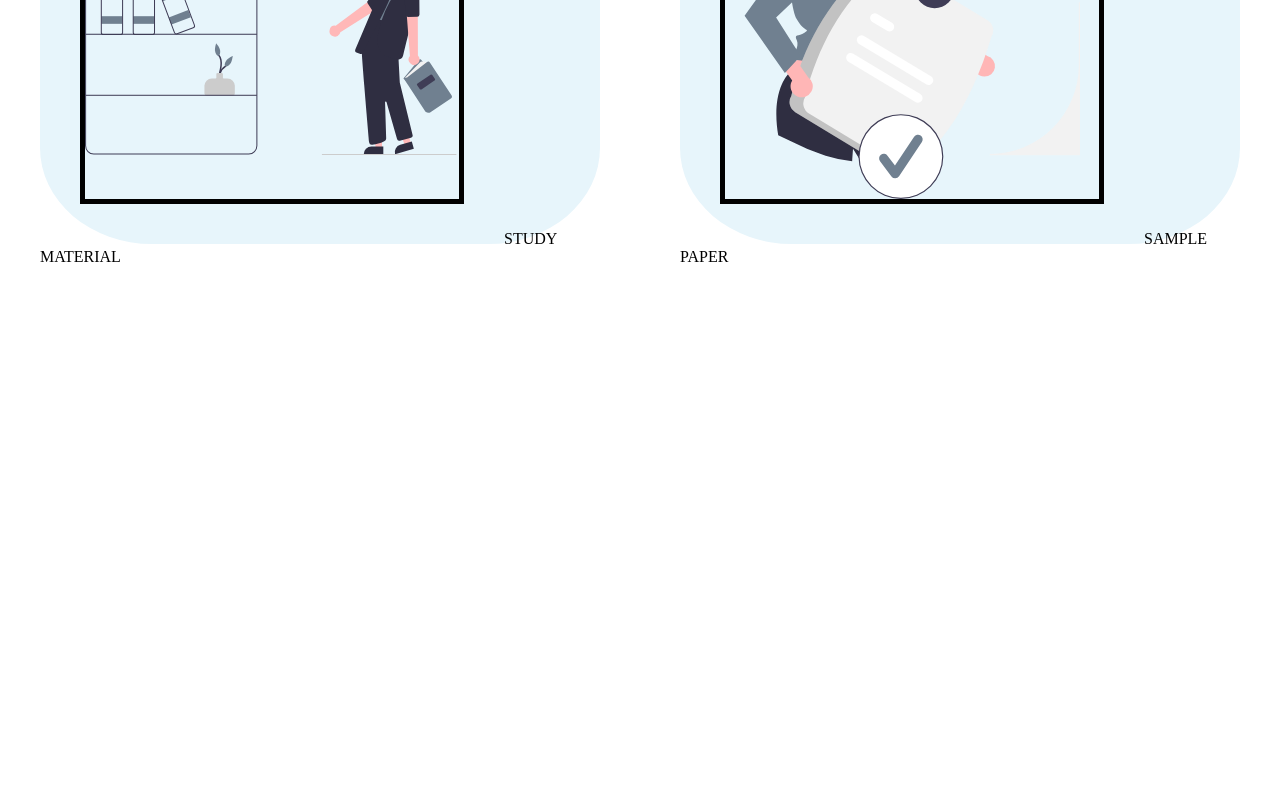
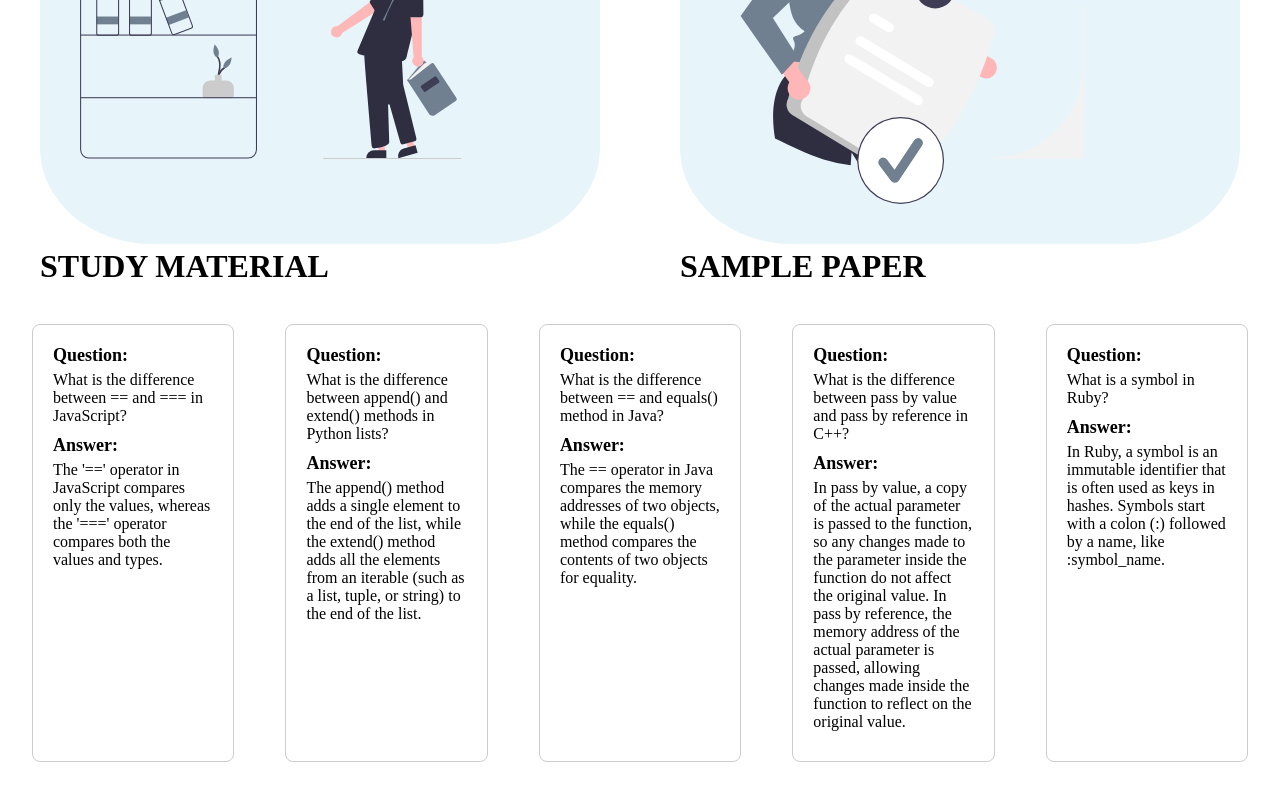
Before and after one commit to Fareed95/Campussory, a React (Vite) app in the folder campussory-fr/: page /prep in a window 1280 px wide. Shown: the part 424-1224 px from the top of the page. Before the commit the page ends 800 px from the top, so only its background shows below. Built offline with nearby package versions, Linux system fonts and the light colour scheme.

Commit message:
junaid push

```diff
--- a/campussory-fr/src/Pages/Prep.jsx
+++ b/campussory-fr/src/Pages/Prep.jsx
@@ -13,6 +13,58 @@ function Prep() {
 <StudyM></StudyM>
 <SampleP></SampleP>
     </div>
+    <div id="questions">
+    <div class="card">
+  <div class="question">
+    <h2>Question:</h2>
+    <p>What is the difference between == and === in JavaScript?</p>
+  </div>
+  <div class="answer">
+    <h2>Answer:</h2>
+    <p>The '==' operator in JavaScript compares only the values, whereas the '===' operator compares both the values and types.</p>
+  </div>
+</div>
+<div class="card">
+  <div class="question">
+    <h2>Question:</h2>
+    <p>What is the difference between append() and extend() methods in Python lists?</p>
+  </div>
+  <div class="answer">
+    <h2>Answer:</h2>
+    <p>The append() method adds a single element to the end of the list, while the extend() method adds all the elements from an iterable (such as a list, tuple, or string) to the end of the list.</p>
+  </div>
+</div>
+<div class="card">
+  <div class="question">
+    <h2>Question:</h2>
+    <p>What is the difference between == and equals() method in Java?</p>
+  </div>
+  <div class="answer">
+    <h2>Answer:</h2>
+    <p>The == operator in Java compares the memory addresses of two objects, while the equals() method compares the contents of two objects for equality.</p>
+  </div>
+</div>
+<div class="card">
+  <div class="question">
+    <h2>Question:</h2>
+    <p>What is the difference between pass by value and pass by reference in C++?</p>
+  </div>
+  <div class="answer">
+    <h2>Answer:</h2>
+    <p>In pass by value, a copy of the actual parameter is passed to the function, so any changes made to the parameter inside the function do not affect the original value. In pass by reference, the memory address of the actual parameter is passed, allowing changes made inside the function to reflect on the original value.</p>
+  </div>
+</div>
+<div class="card">
+  <div class="question">
+    <h2>Question:</h2>
+    <p>What is a symbol in Ruby?</p>
+  </div>
+  <div class="answer">
+    <h2>Answer:</h2>
+    <p>In Ruby, a symbol is an immutable identifier that is often used as keys in hashes. Symbols start with a colon (:) followed by a name, like :symbol_name.</p>
+  </div>
+</div>
+    </div>
     </>
   )
 }
--- a/campussory-fr/src/Styles/Studym.css
+++ b/campussory-fr/src/Styles/Studym.css
@@ -10,7 +10,10 @@ height: 60vh;
 width: 45vw;
 background-color: #e7f5fb;
 margin: 5vh;
-
 border-radius: 20%;
 
 }
+
+.studym img:hover{
+    background-color: #7fb2f4;
+}
--- a/campussory-fr/src/Styles/prep.css
+++ b/campussory-fr/src/Styles/prep.css
@@ -2,3 +2,63 @@
     display: flex;
     justify-content: space-around;
 }
+
+#scroll_tag{
+    bottom: 10vh;
+    left: 0px;
+    width: 100vw;
+    background-color: white;
+    overflow: hidden;
+    padding: 1vh;
+    white-space: nowrap;
+}
+#scroll_tag #scroll{
+    display: inline-block;
+    animation: 5s scroll infinite linear;
+}
+#scroll img{
+    height: 15vh;
+    color: rgb(0, 0, 0);
+    margin: 0 2vw;
+    text-decoration: none;
+    font-size: 3vh;
+    text-transform: uppercase;
+}
+@keyframes scroll{
+    from{
+        transform: translateX(0);
+
+    }
+    to{
+        transform: translateX(-100%);
+
+    }
+}
+#questions{
+    padding: 5vh 4vh;
+    display: flex;
+    justify-content: space-between;
+    gap: 4vw;
+}
+.card {
+  border: 1px solid #ccc;
+  border-radius: 8px;
+  padding: 20px;
+  margin-bottom: 20px;
+  width: 30vw;
+
+}
+
+.question, .answer {
+  margin-bottom: 10px;
+}
+
+h2 {
+  font-size: 18px;
+  margin-bottom: 5px;
+}
+
+p {
+  font-size: 16px;
+  margin: 0;
+}
--- a/campussory-fr/src/Styles/samplem.css
+++ b/campussory-fr/src/Styles/samplem.css
@@ -8,5 +8,8 @@
 .vector{
     height:50vh;
     object-fit: contain;
-    border: 5px black solid;
 }
+
+.samplep img:hover{
+    background-color: #7fb2f4;
+}
--- a/campussory-fr/src/components/SampleP.jsx
+++ b/campussory-fr/src/components/SampleP.jsx
@@ -5,7 +5,7 @@ function SampleP() {
   return (
     <div className='samplep'>
 <img className="vector" src={sample_img1}></img>
-SAMPLE PAPER
+<h1>SAMPLE PAPER</h1>
     </div>
   )
 }
--- a/campussory-fr/src/components/StudyM.jsx
+++ b/campussory-fr/src/components/StudyM.jsx
@@ -5,7 +5,7 @@ function StudyM() {
   return (
     <div className="studym">
 <img className="vector" src={study_img1}></img>
-STUDY MATERIAL
+<h1>STUDY MATERIAL</h1>
     </div>
   )
 }
```
